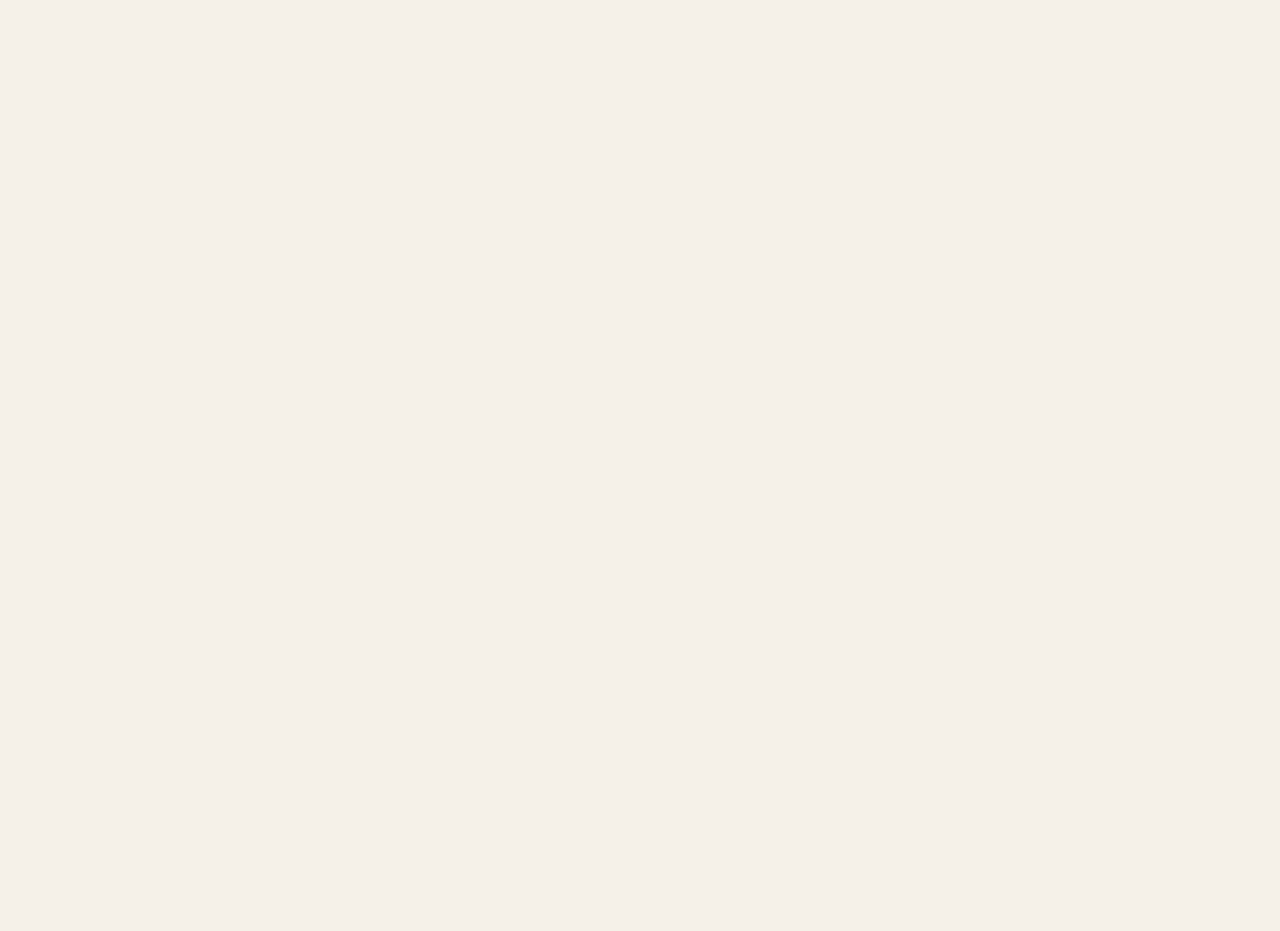
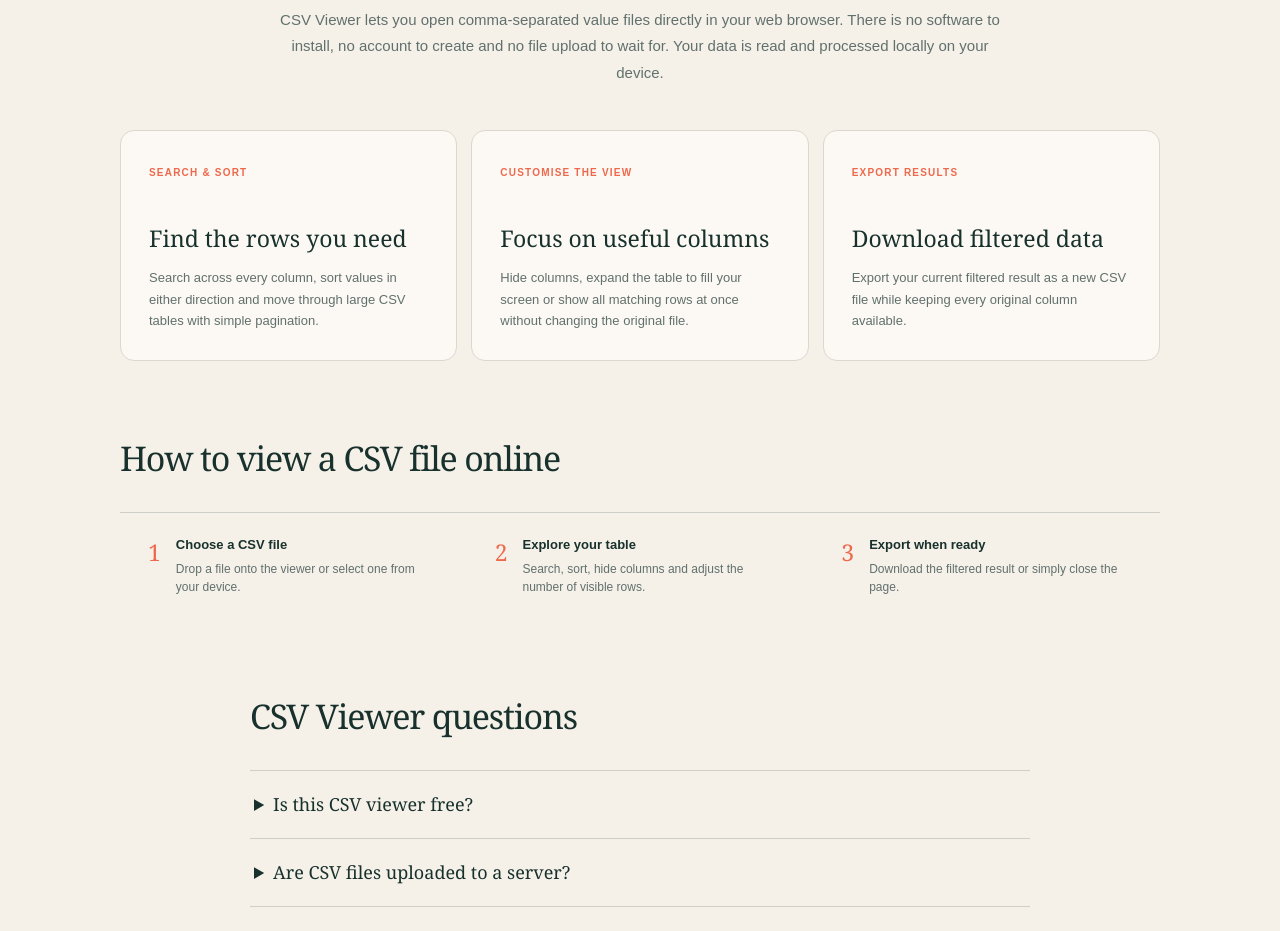
Before and after one commit to kiranshahi/csv-viewer, a Next.js app: page / in a window 1280 px wide. Shown: the part 1220-2151 px from the top of the page. Before the commit the page ends 1093 px from the top, so only its background shows below. Built offline with nearby package versions, Linux system fonts and the light colour scheme.

Commit message:
Improve CSV viewer SEO

```diff
--- a/app/globals.css
+++ b/app/globals.css
@@ -292,6 +292,149 @@ main {
   margin-bottom: 4px;
   color: var(--ink);
   font-size: 12px;
+}
+
+.seo-content {
+  margin-top: 92px;
+  text-align: left;
+}
+
+.seo-intro {
+  max-width: 720px;
+  margin: 0 auto 44px;
+  text-align: center;
+}
+
+.seo-intro .eyebrow {
+  margin-bottom: 16px;
+}
+
+.seo-intro h2,
+.how-it-works h2,
+.faq h2 {
+  margin: 0;
+  font-family: Georgia, "Times New Roman", serif;
+  font-weight: 500;
+  letter-spacing: -0.035em;
+}
+
+.seo-intro h2 {
+  font-size: clamp(38px, 5vw, 58px);
+  line-height: 1.03;
+}
+
+.seo-intro > p:last-child {
+  margin: 22px auto 0;
+  color: var(--muted);
+  font-size: 15px;
+  line-height: 1.75;
+}
+
+.seo-grid {
+  display: grid;
+  grid-template-columns: repeat(3, 1fr);
+  gap: 14px;
+}
+
+.seo-grid article {
+  min-height: 220px;
+  padding: 28px;
+  border: 1px solid var(--line);
+  border-radius: 14px;
+  background: rgba(255, 253, 248, 0.72);
+}
+
+.seo-grid article > span {
+  color: var(--coral);
+  font-size: 10px;
+  font-weight: 800;
+  letter-spacing: 0.12em;
+}
+
+.seo-grid h3 {
+  margin: 38px 0 12px;
+  font-family: Georgia, "Times New Roman", serif;
+  font-size: 23px;
+  font-weight: 500;
+}
+
+.seo-grid p,
+.faq p {
+  margin: 0;
+  color: var(--muted);
+  font-size: 13px;
+  line-height: 1.65;
+}
+
+.how-it-works,
+.faq {
+  margin-top: 72px;
+}
+
+.how-it-works h2,
+.faq h2 {
+  margin-bottom: 28px;
+  font-size: 34px;
+}
+
+.how-it-works ol {
+  margin: 0;
+  padding: 0;
+  display: grid;
+  grid-template-columns: repeat(3, 1fr);
+  list-style: none;
+}
+
+.how-it-works li {
+  padding: 22px 28px;
+  display: flex;
+  gap: 15px;
+  border-top: 1px solid rgba(24, 49, 45, 0.18);
+}
+
+.how-it-works li b {
+  color: var(--coral);
+  font-family: Georgia, "Times New Roman", serif;
+  font-size: 23px;
+  font-weight: 400;
+}
+
+.how-it-works li span {
+  color: var(--muted);
+  font-size: 12px;
+  line-height: 1.55;
+}
+
+.how-it-works li strong {
+  display: block;
+  margin-bottom: 5px;
+  color: var(--ink);
+  font-size: 13px;
+}
+
+.faq {
+  max-width: 780px;
+  margin-right: auto;
+  margin-left: auto;
+}
+
+.faq details {
+  border-top: 1px solid rgba(24, 49, 45, 0.18);
+}
+
+.faq details:last-child {
+  border-bottom: 1px solid rgba(24, 49, 45, 0.18);
+}
+
+.faq summary {
+  padding: 20px 4px;
+  cursor: pointer;
+  font-family: Georgia, "Times New Roman", serif;
+  font-size: 18px;
+}
+
+.faq details p {
+  padding: 0 4px 20px;
 }
 
 .viewer {
@@ -719,6 +862,23 @@ footer {
     border-bottom: 0;
   }
 
+  .seo-content {
+    margin-top: 64px;
+  }
+
+  .seo-grid,
+  .how-it-works ol {
+    grid-template-columns: 1fr;
+  }
+
+  .seo-grid article {
+    min-height: auto;
+  }
+
+  .seo-grid h3 {
+    margin-top: 24px;
+  }
+
   .viewer {
     padding-top: 38px;
   }
--- a/app/layout.tsx
+++ b/app/layout.tsx
@@ -2,14 +2,36 @@ import type { Metadata } from "next";
 import "./globals.css";
 
 export const metadata: Metadata = {
-  title: "CSV Viewer — Explore CSV files in your browser",
+  title: "Free Online CSV Viewer — Search, Sort & Explore CSV Files",
   description:
-    "A fast, private CSV viewer for searching, sorting and exporting tabular data. Your files never leave your browser.",
+    "Open and explore CSV files online for free. Search, sort, hide columns, view every row and export filtered data privately in your browser.",
   metadataBase: new URL("https://kirans.me/csv-viewer/"),
+  applicationName: "CSV Viewer",
+  authors: [{ name: "Kiran Shahi", url: "https://kirans.me/" }],
+  creator: "Kiran Shahi",
+  publisher: "Kiran Shahi",
+  alternates: {
+    canonical: "https://kirans.me/csv-viewer/",
+  },
+  robots: {
+    index: true,
+    follow: true,
+    googleBot: {
+      index: true,
+      follow: true,
+      "max-image-preview": "large",
+      "max-snippet": -1,
+      "max-video-preview": -1,
+    },
+  },
   openGraph: {
-    title: "CSV Viewer",
-    description: "See what’s inside your CSV—fast, private and in your browser.",
+    title: "Free Online CSV Viewer",
+    description:
+      "Search, sort and explore CSV files privately in your browser. No uploads, accounts or installation.",
     type: "website",
+    url: "https://kirans.me/csv-viewer/",
+    siteName: "CSV Viewer",
+    locale: "en_GB",
     images: [
       {
         url: "https://kirans.me/csv-viewer/og.png",
@@ -21,13 +43,44 @@ export const metadata: Metadata = {
   },
   twitter: {
     card: "summary_large_image",
-    title: "CSV Viewer",
-    description: "See what’s inside your CSV—fast, private and in your browser.",
+    title: "Free Online CSV Viewer",
+    description:
+      "Search, sort and explore CSV files privately in your browser.",
     images: ["https://kirans.me/csv-viewer/og.png"],
   },
   icons: {
     icon: "favicon.svg",
     shortcut: "favicon.svg",
+  },
+};
+
+const structuredData = {
+  "@context": "https://schema.org",
+  "@type": "WebApplication",
+  name: "CSV Viewer",
+  url: "https://kirans.me/csv-viewer/",
+  description:
+    "A free online CSV viewer for searching, sorting, hiding columns and exporting filtered CSV data privately in the browser.",
+  applicationCategory: "UtilitiesApplication",
+  operatingSystem: "Any",
+  browserRequirements: "Requires a modern web browser with JavaScript enabled.",
+  featureList: [
+    "Open CSV files locally",
+    "Search across every column",
+    "Sort rows by any column",
+    "Hide and restore columns",
+    "View all rows",
+    "Export filtered CSV data",
+  ],
+  offers: {
+    "@type": "Offer",
+    price: "0",
+    priceCurrency: "GBP",
+  },
+  author: {
+    "@type": "Person",
+    name: "Kiran Shahi",
+    url: "https://kirans.me/",
   },
 };
 
@@ -38,7 +91,15 @@ export default function RootLayout({
 }>) {
   return (
     <html lang="en">
-      <body>{children}</body>
+      <body>
+        {children}
+        <script
+          type="application/ld+json"
+          dangerouslySetInnerHTML={{
+            __html: JSON.stringify(structuredData).replace(/</g, "\\u003c"),
+          }}
+        />
+      </body>
     </html>
   );
 }
--- a/app/page.tsx
+++ b/app/page.tsx
@@ -317,6 +317,86 @@ export default function Home() {
               </span>
             </p>
           </div>
+
+          <section className="seo-content" aria-labelledby="about-csv-viewer">
+            <div className="seo-intro">
+              <p className="eyebrow">EXPLORE DATA WITHOUT THE FUSS</p>
+              <h2 id="about-csv-viewer">A free online CSV viewer that stays private</h2>
+              <p>
+                CSV Viewer lets you open comma-separated value files directly
+                in your web browser. There is no software to install, no account
+                to create and no file upload to wait for. Your data is read and
+                processed locally on your device.
+              </p>
+            </div>
+
+            <div className="seo-grid">
+              <article>
+                <span>SEARCH &amp; SORT</span>
+                <h3>Find the rows you need</h3>
+                <p>
+                  Search across every column, sort values in either direction
+                  and move through large CSV tables with simple pagination.
+                </p>
+              </article>
+              <article>
+                <span>CUSTOMISE THE VIEW</span>
+                <h3>Focus on useful columns</h3>
+                <p>
+                  Hide columns, expand the table to fill your screen or show all
+                  matching rows at once without changing the original file.
+                </p>
+              </article>
+              <article>
+                <span>EXPORT RESULTS</span>
+                <h3>Download filtered data</h3>
+                <p>
+                  Export your current filtered result as a new CSV file while
+                  keeping every original column available.
+                </p>
+              </article>
+            </div>
+
+            <div className="how-it-works">
+              <h2>How to view a CSV file online</h2>
+              <ol>
+                <li>
+                  <b>1</b>
+                  <span><strong>Choose a CSV file</strong>Drop a file onto the viewer or select one from your device.</span>
+                </li>
+                <li>
+                  <b>2</b>
+                  <span><strong>Explore your table</strong>Search, sort, hide columns and adjust the number of visible rows.</span>
+                </li>
+                <li>
+                  <b>3</b>
+                  <span><strong>Export when ready</strong>Download the filtered result or simply close the page.</span>
+                </li>
+              </ol>
+            </div>
+
+            <div className="faq">
+              <h2>CSV Viewer questions</h2>
+              <details>
+                <summary>Is this CSV viewer free?</summary>
+                <p>Yes. The tool is free to use and does not require an account.</p>
+              </details>
+              <details>
+                <summary>Are CSV files uploaded to a server?</summary>
+                <p>
+                  No. Files are processed locally by your browser and never
+                  leave your device.
+                </p>
+              </details>
+              <details>
+                <summary>Can I open large CSV files?</summary>
+                <p>
+                  The viewer supports CSV files up to 20 MB and includes
+                  pagination to keep large tables manageable.
+                </p>
+              </details>
+            </div>
+          </section>
         </section>
       ) : (
         <section className={`viewer ${expanded ? "is-expanded" : ""}`}>
--- /dev/null
+++ b/app/robots.ts
@@ -0,0 +1,14 @@
+import type { MetadataRoute } from "next";
+
+export const dynamic = "force-static";
+
+export default function robots(): MetadataRoute.Robots {
+  return {
+    rules: {
+      userAgent: "*",
+      allow: "/",
+    },
+    sitemap: "https://kirans.me/csv-viewer/sitemap.xml",
+    host: "https://kirans.me",
+  };
+}
--- /dev/null
+++ b/app/sitemap.ts
@@ -0,0 +1,14 @@
+import type { MetadataRoute } from "next";
+
+export const dynamic = "force-static";
+
+export default function sitemap(): MetadataRoute.Sitemap {
+  return [
+    {
+      url: "https://kirans.me/csv-viewer/",
+      lastModified: new Date("2026-07-28"),
+      changeFrequency: "monthly",
+      priority: 1,
+    },
+  ];
+}
```
